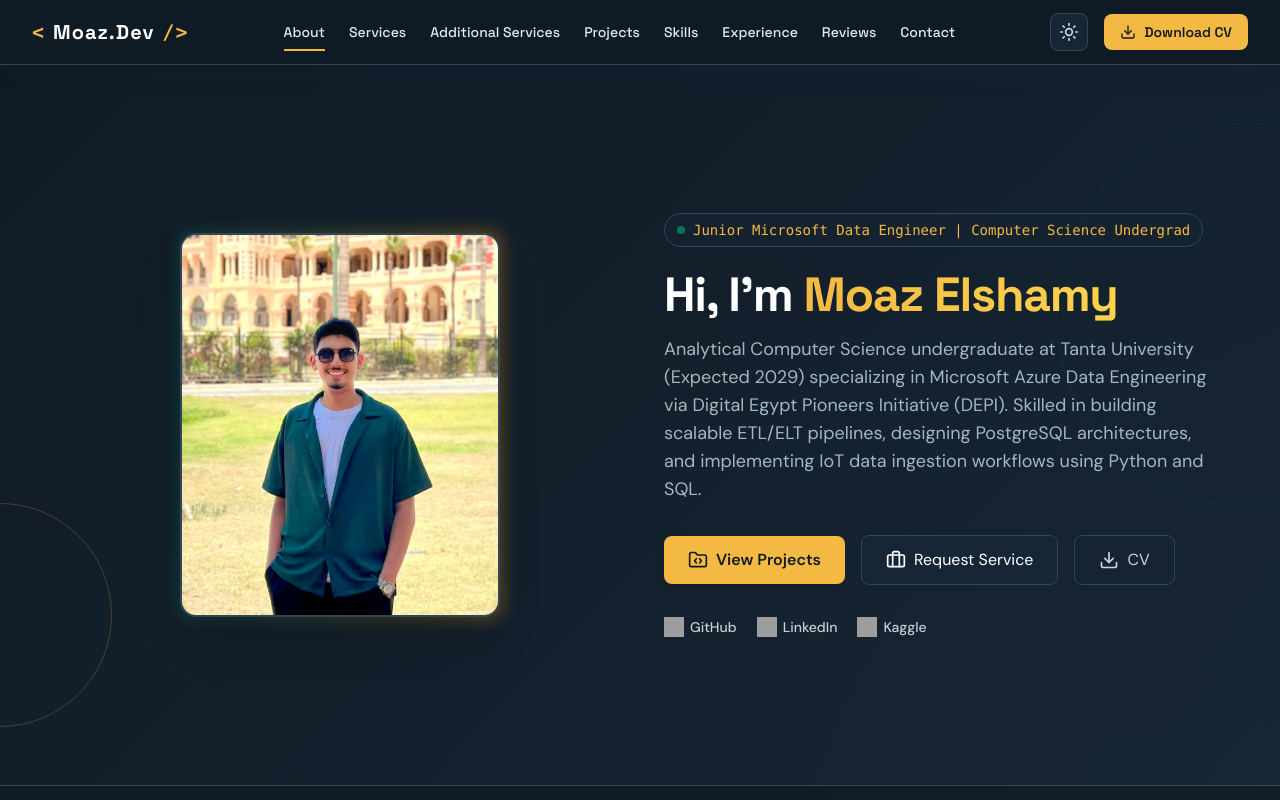
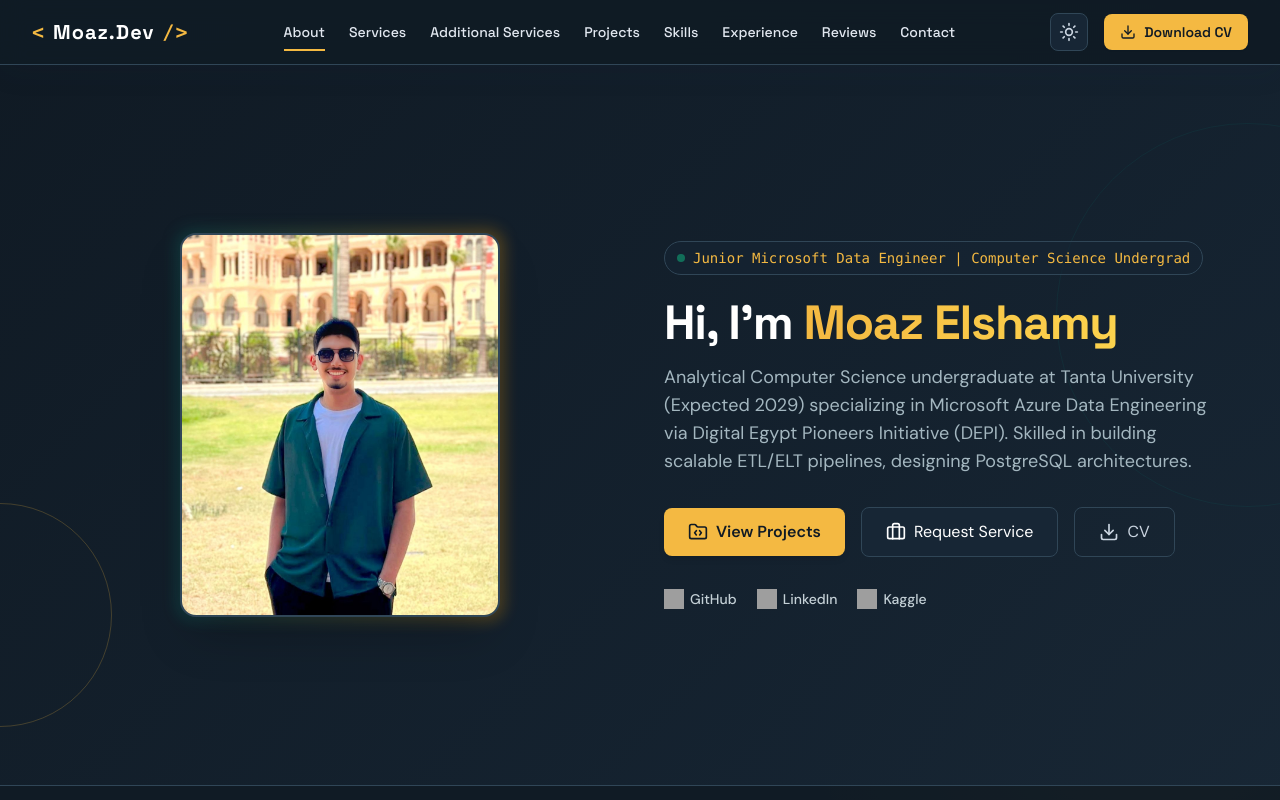
Before and after one commit to moazelshamy-arch/portfolio, a plain HTML site: page myportofolio/index.html in a window 1280 px wide. Shown: the top 800 px of the page. Drawn offline with nearby package versions, Linux system fonts and the light colour scheme; grey boxes are pictures that could not be loaded.

Commit message:
Update index.html

```diff
--- a/myportofolio/index.html
+++ b/myportofolio/index.html
@@ -480,7 +480,7 @@
 
                 <!-- Summary Paragraph derived from Resume -->
                 <p class="about-copy text-slate-600 dark:text-slate-400 text-base sm:text-lg mb-8 leading-relaxed">
-                   Analytical Computer Science undergraduate at Tanta University (Expected 2029) specializing in Microsoft Azure Data Engineering via Digital Egypt Pioneers Initiative (DEPI). Skilled in building scalable ETL/ELT pipelines, designing PostgreSQL architectures, and implementing IoT data ingestion workflows using Python and SQL.
+                   Analytical Computer Science undergraduate at Tanta University (Expected 2029) specializing in Microsoft Azure Data Engineering via Digital Egypt Pioneers Initiative (DEPI). Skilled in building scalable ETL/ELT pipelines, designing PostgreSQL architectures.
                 </p>
 
                 <!-- Call To Action Buttons -->
```
